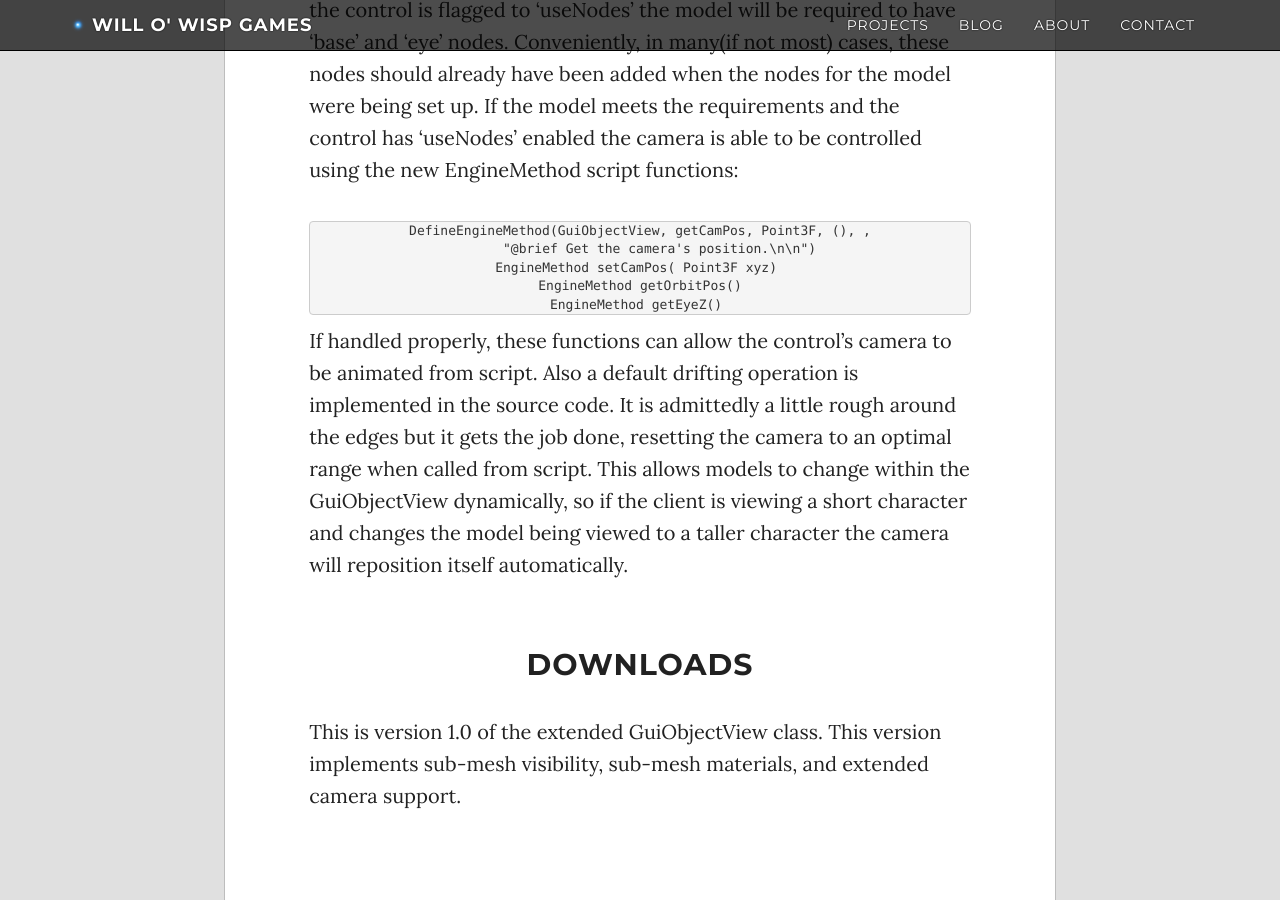
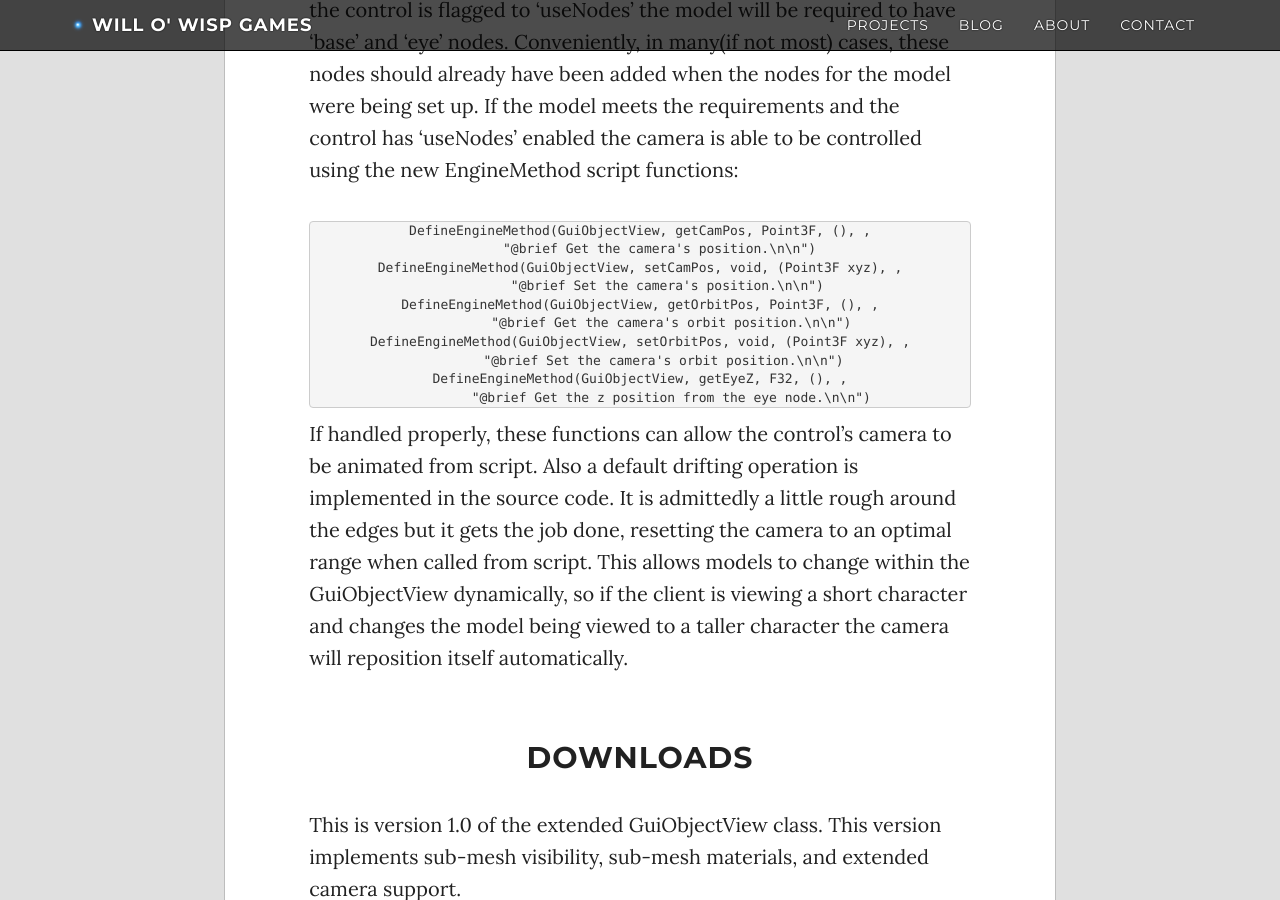
Before and after one commit to WilloWispGames/WilloWispGames.github.io, a Jekyll site: the page built from _posts/2016-09-15-ExtGuiObjView.md, in a window 1280 px wide and 900 px high, scrolled down 3121 px. Built offline with Jekyll 4.4.1, drawn with Linux system fonts in a browser that asks for light colours; nearby versions of some CDN libraries; comment, search, counter and statistics services are not loaded; a style sheet for code colours, icons or effects is not loaded.

Commit message:
Update 2016-09-15-ExtGuiObjView.md

```diff
--- a/_posts/2016-09-15-ExtGuiObjView.md
+++ b/_posts/2016-09-15-ExtGuiObjView.md
@@ -47,9 +47,14 @@ The extension to the GuiObjectView's camera was born out of necessity to positio
 {% highlight cpp %}
 DefineEngineMethod(GuiObjectView, getCamPos, Point3F, (), ,
 	"@brief Get the camera's position.\n\n")
-EngineMethod setCamPos( Point3F xyz)
-EngineMethod getOrbitPos()
-EngineMethod getEyeZ()
+DefineEngineMethod(GuiObjectView, setCamPos, void, (Point3F xyz), ,
+	"@brief Set the camera's position.\n\n")
+DefineEngineMethod(GuiObjectView, getOrbitPos, Point3F, (), ,
+	"@brief Get the camera's orbit position.\n\n")
+DefineEngineMethod(GuiObjectView, setOrbitPos, void, (Point3F xyz), ,
+	"@brief Set the camera's orbit position.\n\n")
+DefineEngineMethod(GuiObjectView, getEyeZ, F32, (), ,
+	"@brief Get the z position from the eye node.\n\n")
 {% endhighlight %}
 
 If handled properly, these functions can allow the control's camera to be animated from script. Also a default drifting operation is implemented in the source code. It is admittedly a little rough around the edges but it gets the job done, resetting the camera to an optimal range when called from script. This allows models to change within the GuiObjectView dynamically, so if the client is viewing a short character and changes the model being viewed to a taller character the camera will reposition itself automatically.
```
